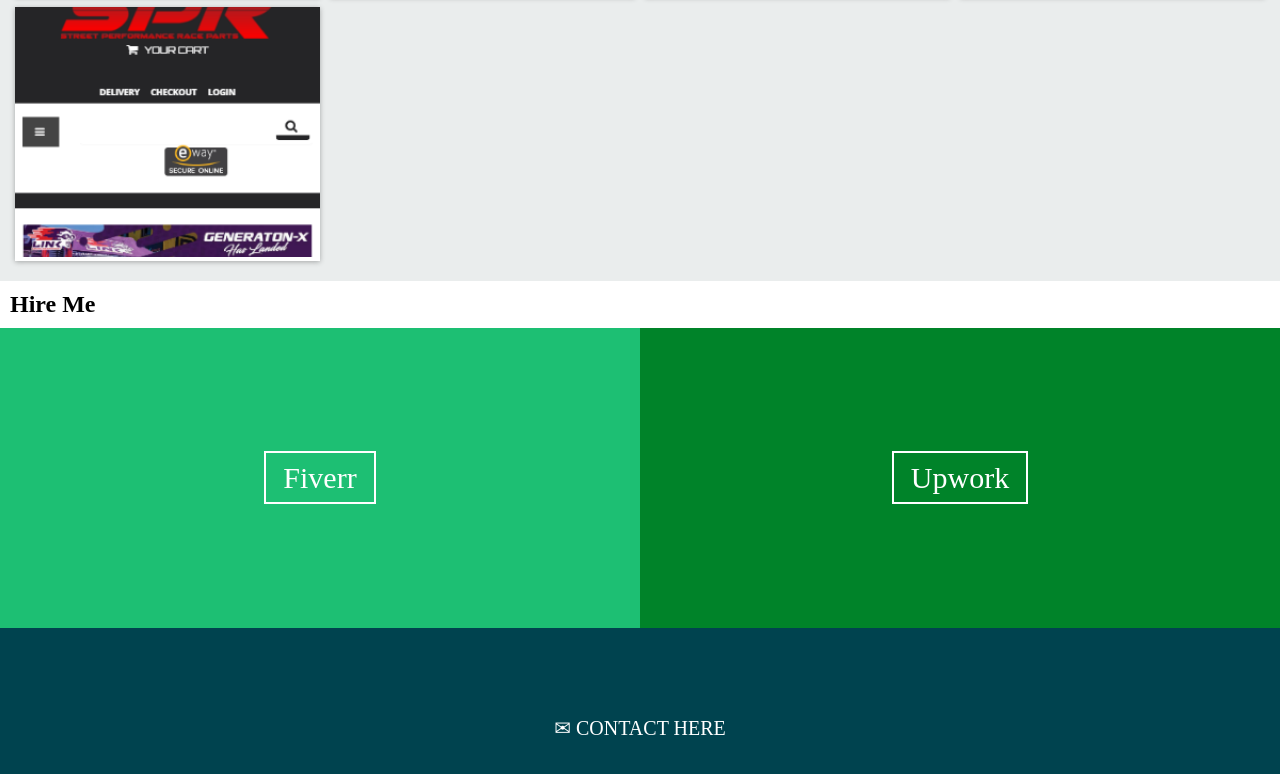
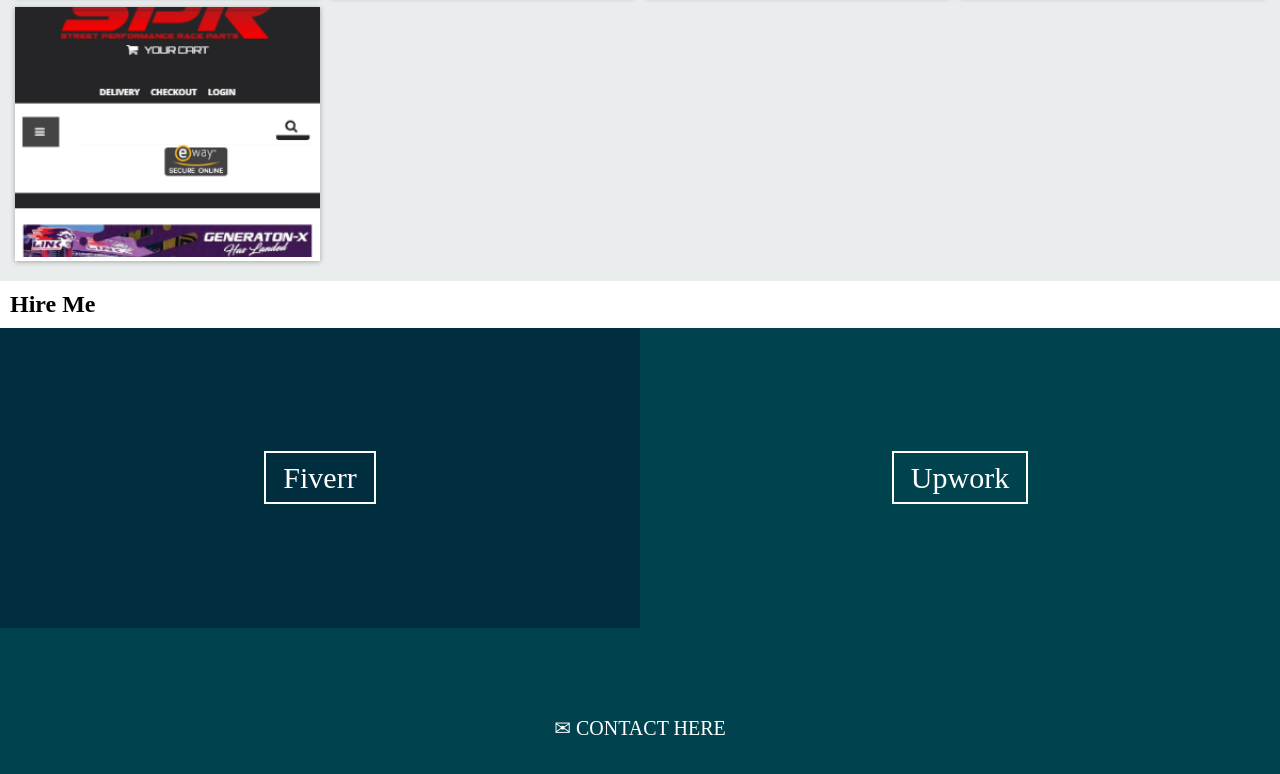
Before and after one commit to shahriar787/portfolio, a plain HTML site: page index.html in a window 1280 px wide. Shown: the part 776-1550 px from the top of the page. Drawn offline with Linux system fonts and the light colour scheme.

Commit message:
Add files via upload

```diff
--- a/css/style.css
+++ b/css/style.css
@@ -139,11 +139,11 @@ section#hire_me {
     height: 300px;
 }
 .market1{
-	background-color: #1DBF73;
+	background-color: #002E3E;
 	text-align: center;
 }
 .market2{
-	background-color: #008329;
+	background-color: #00434F;
 	text-align: center;
 }
 .market1 a, .market2 a {
```
